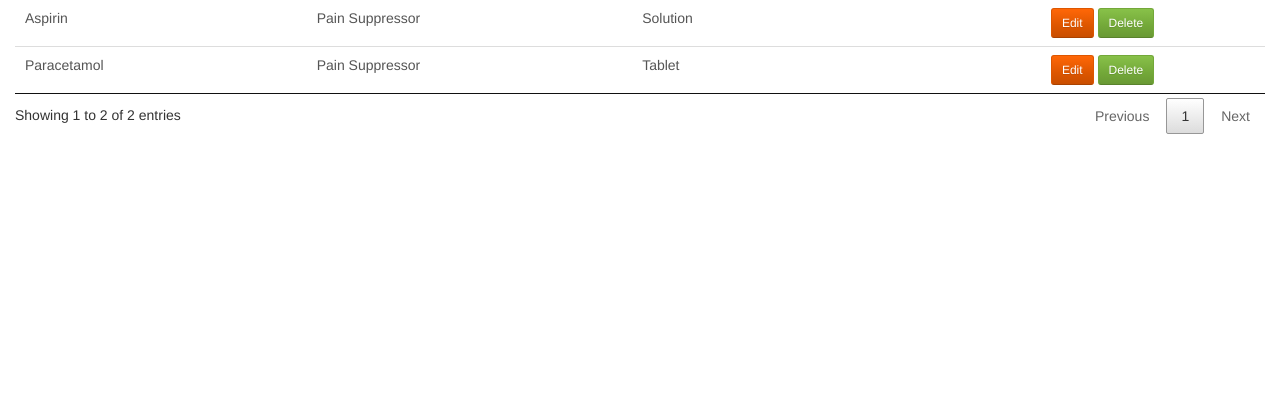
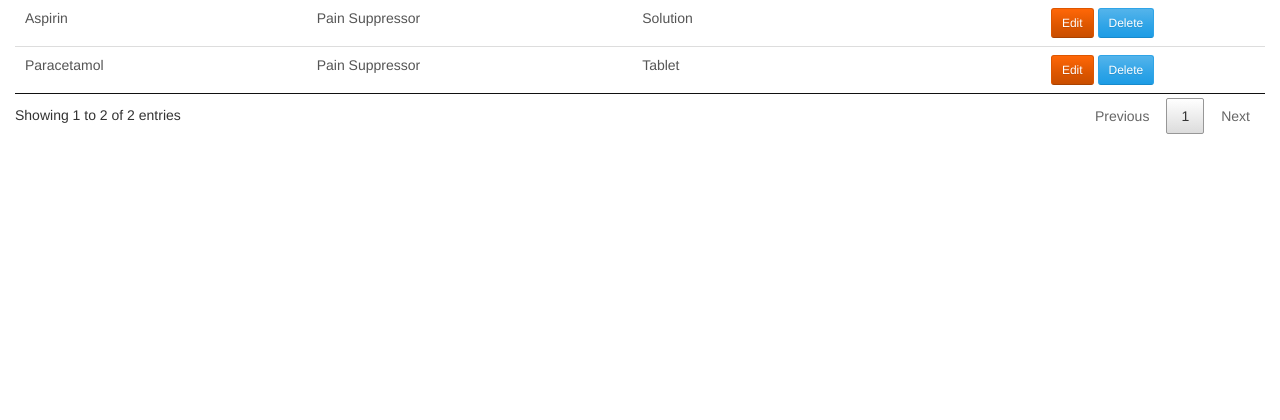
Before and after one commit to tmutero/smartheart_2018, a Django app: template mysite/templates/drug/list.html in a window 1280 px wide. Shown: the part 269-689 px from the top of the page. Run offline with Django 3.2, Linux system fonts and the light colour scheme; the template is opened without the code that fills it: values that come from a table or form of the project are taken from there, others are empty; data comes from the database, SQL or seed files in the repository; both versions use the stored data as it was after the commit; parts of the project's set-up code (start-up, migrations or seed data) failed here and were passed over; some libraries are stand-ins or nearby versions.

Commit message:
Design -Developing Drug and Patient Models -Creating UI design

```diff
--- a/mysite/templates/drug/list.html
+++ b/mysite/templates/drug/list.html
@@ -34,7 +34,7 @@
                 <td>{{ drug.formulation }}</td>
                 <td>
                     <center><a class="btn btn-sm btn-warning edit" name="{{ drug.id }}">Edit</a>
-                        <a class="btn btn-sm btn-success delete" name="{{ drug.id }}">Delete</a>
+                        <a class="btn btn-sm btn-primary delete" name="{{ drug.id }}">Delete</a>
                     </center>
                 </td>
 
--- a/mysite/urls.py
+++ b/mysite/urls.py
@@ -6,8 +6,8 @@ from mysite.core import views as core_views
 
 
 urlpatterns = [
-    # url(r'^$', core_views.home, name='home'),
-    url(r'^$', TemplateView.as_view(template_name='home.html'), name='home'),
+    url(r'^$', core_views.home, name='home'),
+    #url(r'^$', TemplateView.as_view(template_name='home.html'), name='home'),
     url(r'^login/$', auth_views.login, {'template_name': 'login.html'}, name='login'),
     url(r'^logout/$', auth_views.logout, {'next_page': 'login'}, name='logout'),
     url(r'^signup/$', core_views.signup, name='signup'),
```
Also changed, not shown: db.sqlite3.
